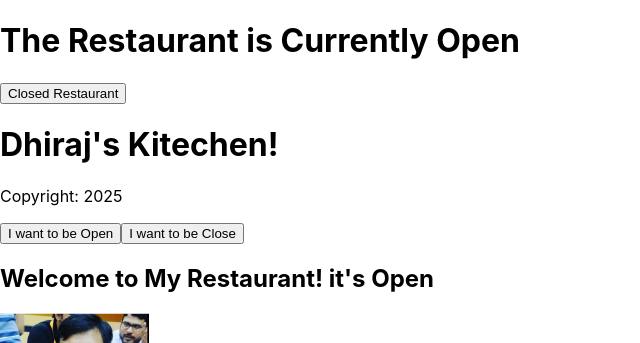
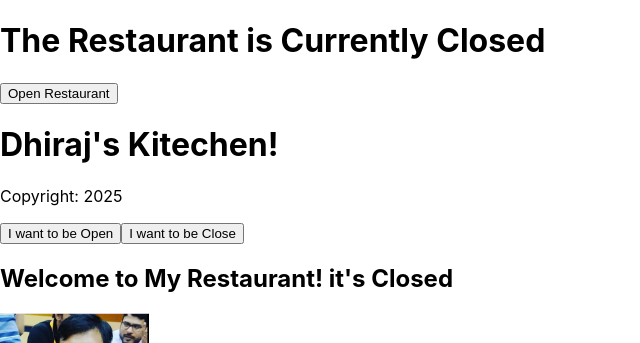
Before and after one commit to kumardhi3/reactapp, a React (Create React App) app: page / in a window 1280 px wide. Shown: the top 343 px of the page, without its empty margins (0-640 px from the left). Built offline with nearby package versions, Linux system fonts and the light colour scheme; the HTML template or start-up script is replaced by a standard one.

Commit message:
wokring with useReducers

```diff
--- a/src/App.jsx
+++ b/src/App.jsx
@@ -1,4 +1,4 @@
-import { useState } from 'react';
+import { useState, useReducer } from 'react';
 import './App.css';
 import chef from "./images/DHiraj.PNG";
 function Header({ name, year}) {
@@ -48,17 +48,19 @@ function Main({dishes, openStatus, onStatus }) {
 }
 
 function App() {
-  const [status, setStatus] = useState(true);
-
+  // const [status, setStatus] = useState(true);
+  const [status, toggle] = useReducer(
+    (status)=> !status,
+  )
   return (
   <div>
     <h1>The Restaurant is Currently {" "} { status ? "Open":"Closed" }</h1>
-    <button onClick={() => setStatus(!status)}> {status ? "Closed":"Open"} Restaurant</button>
+    <button onClick={ toggle }> {status ? "Closed":"Open"} Restaurant</button>
   <Header name="Dhiraj" year ={new Date().getFullYear()}/>
   <Main
   dishes = { dishObjects }
   openStatus = { status }
-  onStatus = { setStatus }
+  onStatus = { toggle }
    />
   </div>
   );
```
